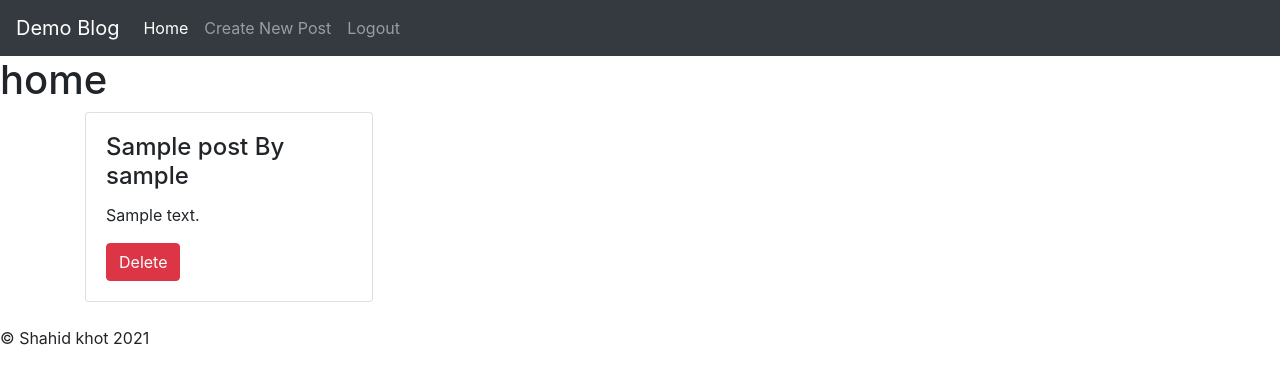
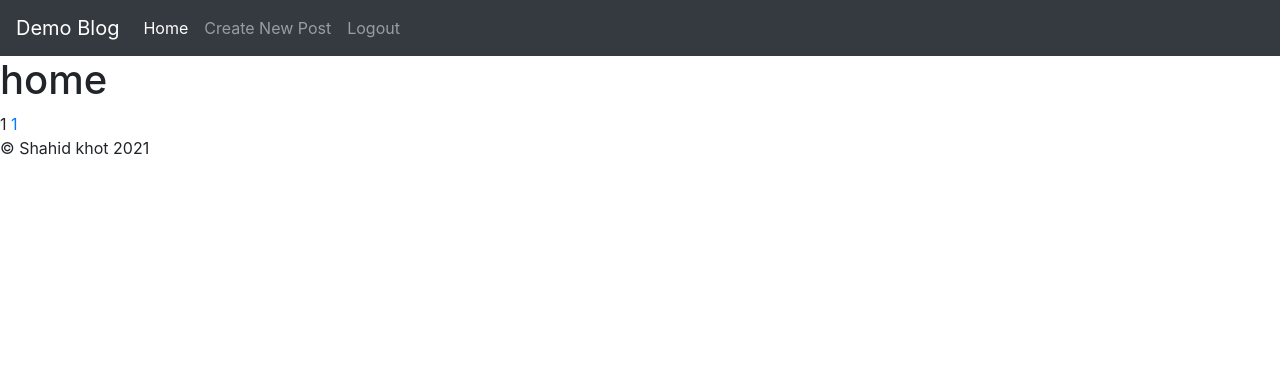
Before and after one commit to shahidkhot717/fyntune, a PHP site: page /home.php in a window 1280 px wide. Shown: the top 384 px of the page. Run offline with PHP 8.4, Linux system fonts and the light colour scheme; the visitor is signed in with stand-in values (Sample User, id 1); tables that the repository leaves empty or names only in its code hold one stand-in row (values such as "Sample post").

Commit message:
login and post done
Signed-off-by: shahidkhot717 <shahidkhot717@gmail.com>

```diff
--- a/home.php
+++ b/home.php
@@ -1,27 +1,5 @@
 <?php
 	session_start();
-
-	include 'connection.php';
-
-	$post_select = 'SELECT * FROM `post`';
-
-
-		$query = mysqli_query($con,$post_select);
-
-	$result_count = mysqli_num_rows($query);
-// echo $email_count;
-// 	if ($email_count) {
-// 		$post_fetch = mysqli_fetch_assoc($query);
-
-// 		$_SESSION['title'] = $post_fetch['title'] ;
-// 		$_SESSION['content'] =$post_fetch['content'];
-// 		$_SESSION['username'] =$post_fetch['username'];
-// 		$_SESSION['date'] =$post_fetch['date'];
-
-
-
-// }
-
 
 	if (!isset($_SESSION['username'])) {
 		echo "logged out";
@@ -40,8 +18,58 @@
 <body>
 	<?php include 'nav.php';?>
 	<h1>home</h1>
-	<!-- <?php echo $_SESSION['username'];?> -->
-	<?php while ($row  = mysqli_fetch_array($query)) {
+
+
+
+
+<?php
+include 'connection.php';
+
+	$result_per_page =  4;
+	$sql = "SELECT * FROM post";
+
+	$result = mysqli_query($con,$sql);
+
+	$no_of_result = mysqli_num_rows($result);
+// echo $no_of_result;
+
+// 	while ($row  = mysqli_fetch_array($result)) {
+// 		echo '<div class="container">';
+// 		echo '<div class="card" style="width: 18rem;">';
+
+// 		  echo '<div class="card-body">';
+// 		    echo '<h4 class="card-title">';
+// 		     echo $row['title'].' By ' .$row['username'].' </h4>';
+// 		    echo '<p class="card-text">'. $row['content'] .'</p>';
+// 		    echo '<a href="#" class="btn btn-danger">Delete</a>';
+// 		  echo '</div>';
+// 	echo '</div>';
+// echo '</div> <br>';
+// 	}
+
+
+	$no_of_pages = ceil($no_of_result/$result_per_page);
+
+
+
+
+if (!isset($_GET['page'])) {
+	$page = 1;
+}else{
+	$page = $_GET['page'];
+}
+
+$this_page_first_result = ($page - 1)*$result_per_page;
+
+$sql = "SELECT * FROM post LIMIT $this_page_first_result,
+$result_per_page";
+
+
+$result = mysqli_query($con,$sql);
+$rows  = mysqli_fetch_array($result);
+	echo $id = $rows['id'];
+
+while ($row  = mysqli_fetch_array($result) ) {
 		echo '<div class="container">';
 		echo '<div class="card" style="width: 18rem;">';
 
@@ -49,21 +77,19 @@
 		    echo '<h4 class="card-title">';
 		     echo $row['title'].' By ' .$row['username'].' </h4>';
 		    echo '<p class="card-text">'. $row['content'] .'</p>';
-		    echo '<a href="#" class="btn btn-danger">Delete</a>';
+		    echo '<a href="delete.php?id="'.$id.' class="btn btn-danger">Delete</a>';
 		  echo '</div>';
 	echo '</div>';
 echo '</div> <br>';
-	} ?>
-<!-- <div class="container">
-		<div class="card" style="width: 18rem;">
+	}
 
-		  <div class="card-body">
-		    <h4 class="card-title"><?php echo $_SESSION['title']; ?> By <?php echo  $_SESSION['username']; ?></h4>
-		    <p class="card-text"><?php echo $_SESSION['content'];?></p>
-		    <a href="#" class="btn btn-danger">Delete</a>
-		  </div>
-	</div>
-</div> -->
+for($page = 1 ; $page<=$no_of_pages ; $page++){
+  	echo '<a href="home.php?page='. $page.'"> '.$page.'</a>';
+  } ?>
+  <!-- <?php  ?> -->
+
+
+  <?php include 'footer.php'?>
 
 <meta charset="utf-8">
   <meta name="viewport" content="width=device-width, initial-scale=1">
@@ -71,6 +97,7 @@ echo '</div> <br>';
   <script src="https://ajax.googleapis.com/ajax/libs/jquery/3.5.1/jquery.min.js"></script>
   <script src="https://cdnjs.cloudflare.com/ajax/libs/popper.js/1.16.0/umd/popper.min.js"></script>
   <script src="https://maxcdn.bootstrapcdn.com/bootstrap/4.5.2/js/bootstrap.min.js"></script>
-  <?php include 'footer.php'?>
+
+
 </body>
 </html>
```
Also changed, not shown: delete.php (added, +11 -0 lines).
